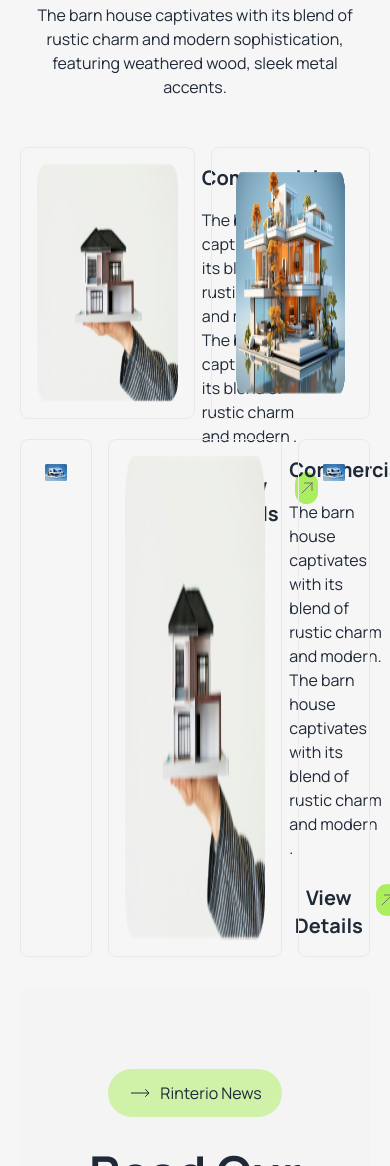
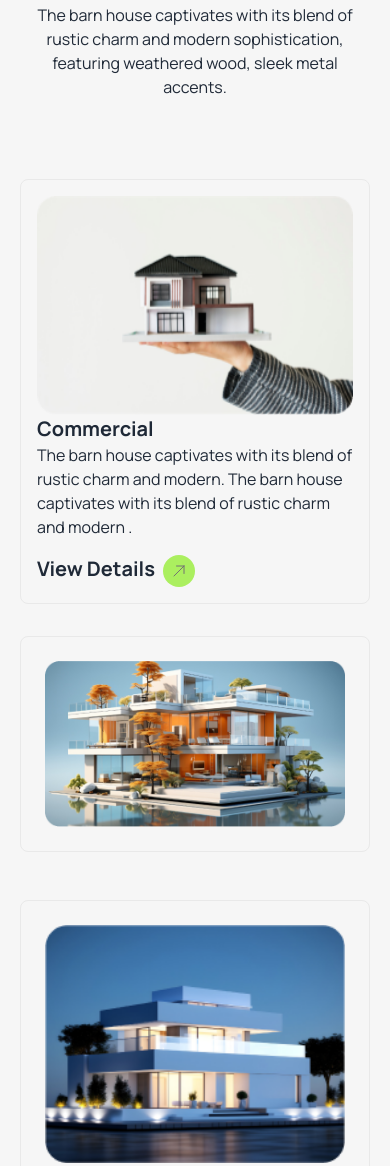
Before and after one commit to sharifulalam-dev/rinterio, a plain HTML site: page index.html in a window 390 px wide. Shown: the part 4135-5301 px from the top of the page. Drawn offline with nearby package versions, Linux system fonts and the light colour scheme.

Commit message:
fully final update for mobile version

```diff
--- a/index.html
+++ b/index.html
@@ -514,20 +514,25 @@
           The barn house captivates with its blend of rustic charm and modern
           sophistication, featuring weathered wood, sleek metal accents.
         </p>
-        <div>
-          <div class="flex justify-between mt-12 max-h-[272px]">
+        <div class="flex flex-col space-y-6 flex-nowrap">
+          <!-- First row -->
+          <div
+            class="flex-col lg:flex-row flex justify-between mt-12 lg:space-x-6 space-y-8 lg:space-y-0"
+          >
             <div
-              class="w-1/2 flex-1 flex justify-between p-4 border rounded-lg border-accent"
+              class="w-full lg:w-1/2 lg:flex-1 flex-col lg:flex-row flex justify-between p-4 border rounded-lg border-accent"
             >
               <img src="./images/img1.png" alt="" />
-              <div class="ml-6">
-                <h2 class="font-bold text-xl mb-4">Commercial</h2>
-                <p class="mb-6">
+              <div class="lg:ml-6">
+                <h2 class="font-bold text-xl lg:mb-4 lg:my-8 lg:mt-0">
+                  Commercial
+                </h2>
+                <p>
                   The barn house captivates with its blend of rustic charm and
                   modern. The barn house captivates with its blend of rustic
                   charm and modern .
                 </p>
-                <button class="flex font-bold rounded-3xl">
+                <button class="flex font-bold rounded-3xl mt-4">
                   <span class="text-xl font-bold">View Details</span>
                   <span
                     class="w-8 h-8 bg-primary rounded-full flex items-center justify-center ml-2"
@@ -550,18 +555,23 @@
                 </button>
               </div>
             </div>
-            <div class="W-1/2 p-6 border border-accent rounded-lg ml-4">
+            <div class="W-1/2 p-6 lg:p-6 border border-accent rounded-lg">
               <img src="./images/img2.png" alt="" class="w-full h-full" />
             </div>
           </div>
-          <div class="flex justify-between space-x-4 mt-5">
-            <div class="w-1/4 p-6 border border-accent rounded-lg">
+          <!-- Second Row -->
+          <div
+            class="flex-col lg:flex-row flex justify-between lg:space-x-8 space-y-6 lg:space-y-0"
+          >
+            <div
+              class="mb-4 mt-4 lg:mt-0 lg:mb-0 lg:w-1/4 p-6 border border-accent rounded-lg w-full order-3 lg:order-1"
+            >
               <img src="./images/img3.png" alt="" class="w-full" />
             </div>
             <div
-              class="w-2/4 flex flex-1 justify-between p-4 border rounded-lg border-accent"
+              class="mb-5 flex lg:flex-1 flex-col lg:flex-row justify-between p-4 space-y-6 lg:space-y-0 order-2 lg:w-2/4 border border-accent rounded-lg"
             >
-              <img src="./images/img1.png" alt="" class="" />
+              <img src="./images/img4.png" alt="" class="" />
               <div class="ml-6 w-2/3">
                 <h2 class="font-bold text-xl mb-4">Commercial</h2>
                 <p class="mb-6">
@@ -592,8 +602,10 @@
                 </button>
               </div>
             </div>
-            <div class="w-1/4 p-6 border border-accent rounded-lg">
-              <img src="./images/img3.png" alt="" class="w-full" />
+            <div
+              class="mb-0 lg:mb-0 w-full lg:w-1/4 p-6 border border-accent rounded-lg order-1 lg:order-3"
+            >
+              <img src="./images/img5.png" alt="" class="w-full" />
             </div>
           </div>
         </div>
@@ -975,7 +987,7 @@
             class="w-8 h-8 bg-primary rounded-full flex items-center justify-center mr-2"
           >
             <svg
-              class="w-4 h-4"
+              class="w-4 h-4 text-black"
               xmlns="http://www.w3.org/2000/svg"
               fill="none"
               viewBox="0 0 24 24"
```
